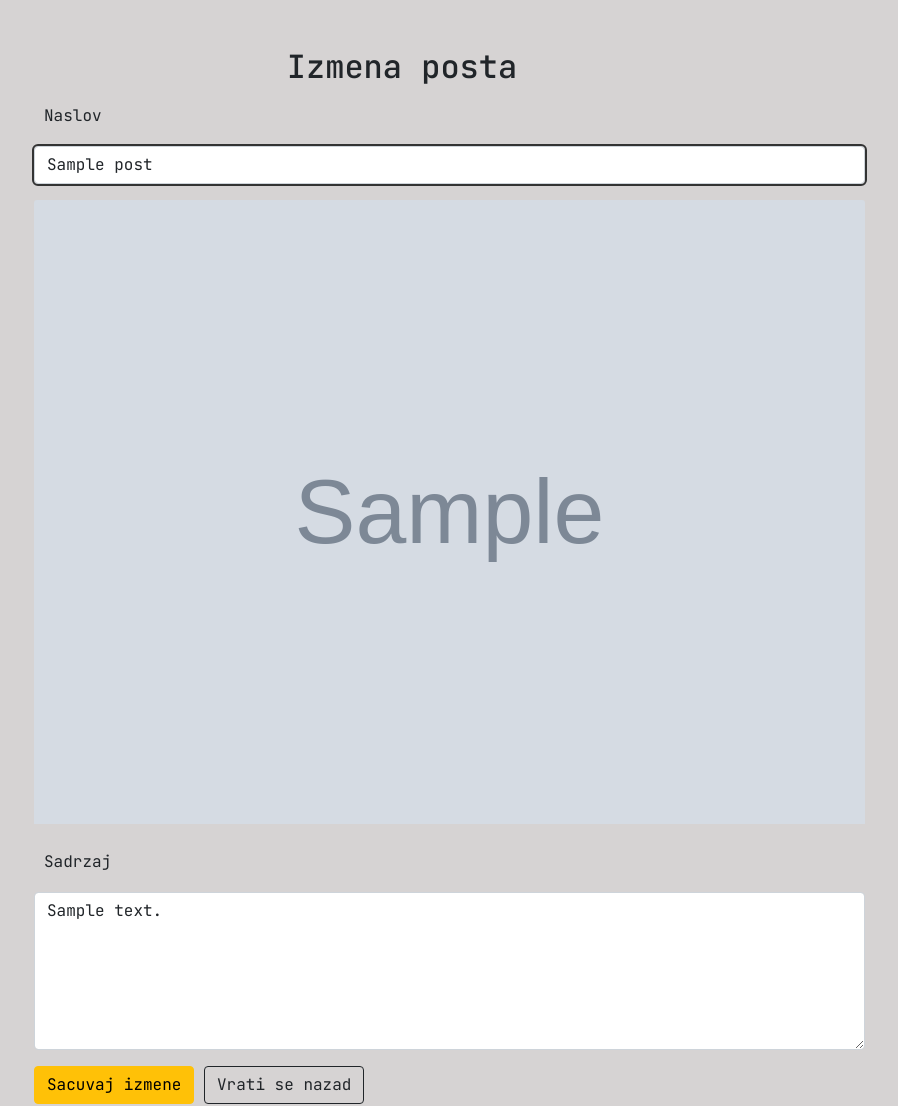
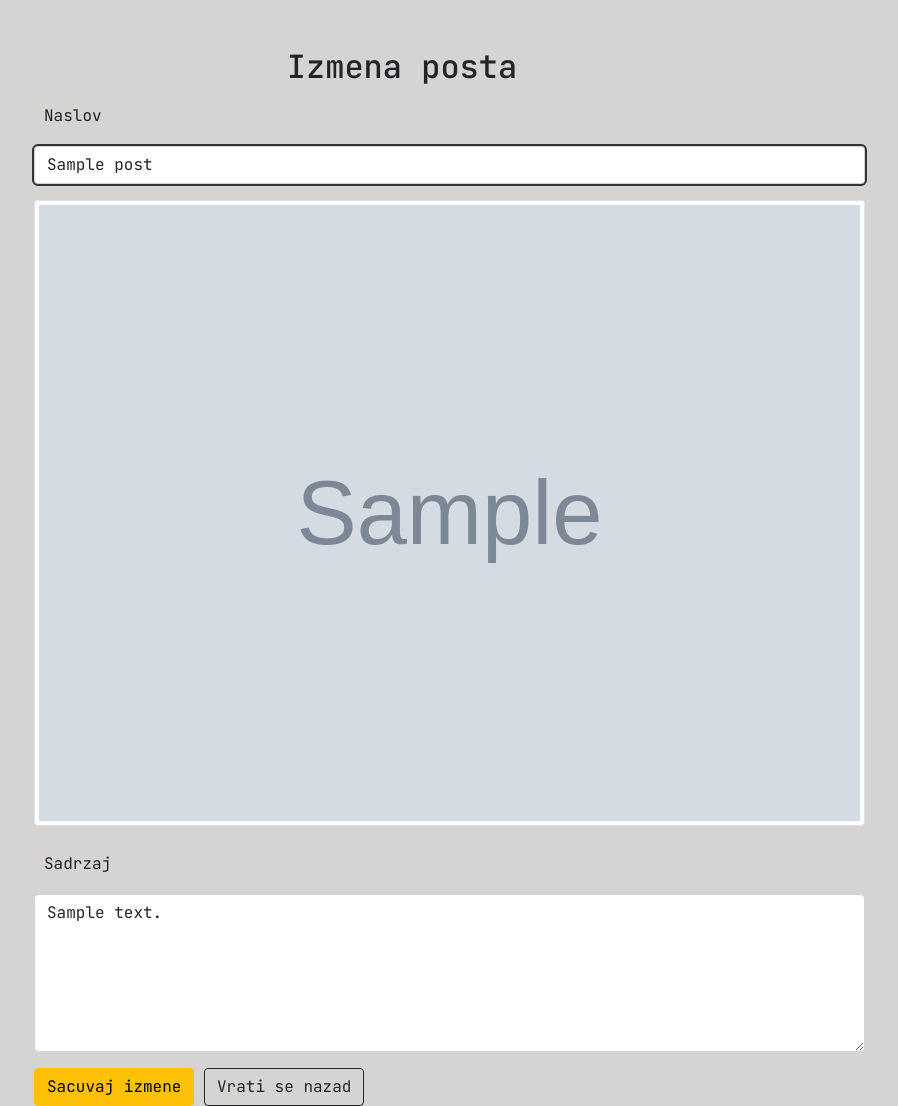
Before and after one commit to filipjt88/blog_app, a PHP site: template views/edit_post.view.php in a window 1280 px wide. Shown: the whole page, without its empty margins (238-1136 px from the left). Run offline with PHP 8.4, Linux system fonts and the light colour scheme; the template is opened without the code that fills it: most values are stand-ins (such as "Sample title", 1, 10 or a date in 2020); grey boxes marked "Sample" are stand-in pictures.

Commit message:
update edit img

```diff
--- a/views/edit_post.view.php
+++ b/views/edit_post.view.php
@@ -16,7 +16,7 @@ require_once __DIR__ . '/../parts/top.php'; ?>
             <input type="text" class="form-control" name="title" id="title" value="<?= htmlspecialchars($post['title']) ?>">
         </div>
         <div class="mb-3">
-            <img src="<?= htmlspecialchars($post['image']) ?>" alt="Slika posta" class="card-img-top" style="height: auto; object-fit: cover;">
+            <img src="<?= htmlspecialchars($post['image']) ?>" alt="Slika posta" class="card-img-top img-thumbnail" style="height: auto; object-fit: cover;">
         </div>
         <div class="mb-3">
             <label for="content" class="form-label">Sadrzaj</label>
```
